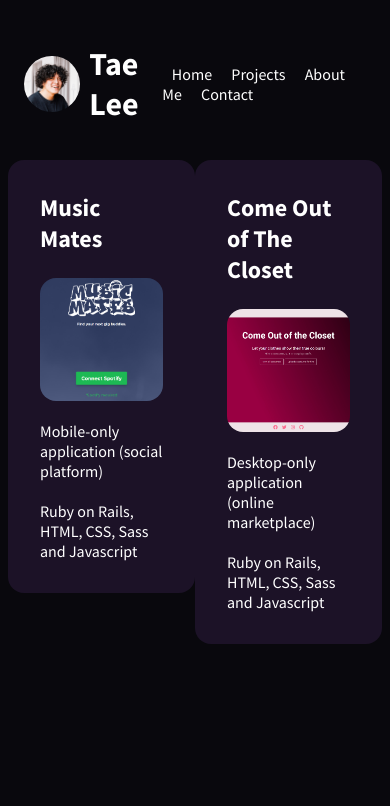
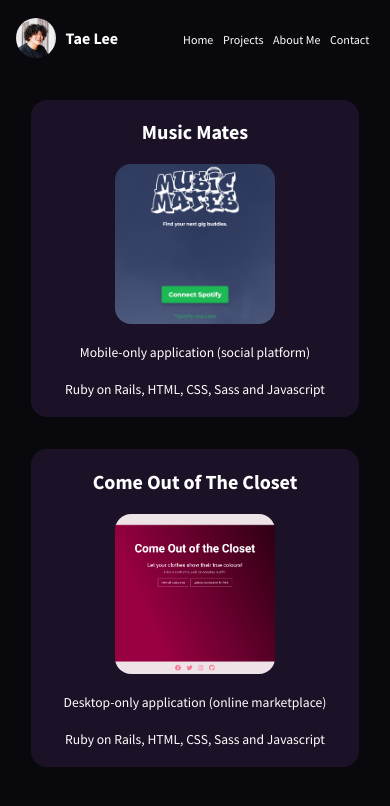
Before and after one commit to taeleenz38/portfolio, a Next.js app: page /projects in a window 390 px wide. Shown: the top 806 px of the page. Built offline with nearby package versions, Linux system fonts and the light colour scheme.

Commit message:
portfolio responsiveness - done

```diff
--- a/pages/index.tsx
+++ b/pages/index.tsx
@@ -1,5 +1,6 @@
 import React from 'react'
 import Navbar0 from 'components/navbarIndex'
+import Dropdown0 from 'components/dropdown0'
 import Image from 'next/image'
 import Head from 'next/head'
 
--- a/styles/aboutme.css
+++ b/styles/aboutme.css
@@ -19,3 +19,23 @@
   font-size: 1.75rem;
   margin-top: 0;
 }
+
+@media (max-width: 768px) {
+  .infocard-2 h3 {
+    font-size: 1.3rem;
+  }
+
+  .infocard-2 p {
+    font-size: 0.9rem;
+  }
+}
+
+@media (max-width: 455px) {
+  .infocard-2 h3 {
+    font-size: 1.15rem;
+  }
+
+  .infocard-2 p {
+    font-size: 0.75rem;
+  }
+}
--- a/styles/contact.css
+++ b/styles/contact.css
@@ -1,12 +1,12 @@
 .contactCard {
-  width: 25%;
+  width: 420px;
   display: flex;
   flex-direction: column;
   margin: 5rem auto;
   justify-content: space-between;
   align-items: center;
   background-color: #1C1227;
-  padding: 2rem 2rem;
+  padding: 2rem;
   border-radius: 0.75rem;
 }
 
@@ -20,7 +20,7 @@
   display: flex;
   flex-direction: column;
   align-items: center;
-  width: 90%;
+  width: 310px;
 }
 
 #email {
@@ -32,7 +32,7 @@
   border: 1px solid white;
   background-color: #1C1227;
   padding: 0.5rem;
-  width: 100%;
+  width: 380px;
   color: white;
 }
 
@@ -40,7 +40,7 @@
   margin: 0;
   box-sizing: border-box;
   margin-bottom: 2rem;
-  width: 100%;
+  width: 380px;
   height: 15rem;
   border: 1px solid white;
   background-color: #1C1227;
@@ -64,3 +64,18 @@
   transform: translateY(-0.2rem);
   box-shadow: 0 0.5rem 0.25rem -0.25rem #E42575;
 }
+
+@media (max-width: 768px) {
+  .contactCard {
+    width: 320px;
+    padding: 1rem;
+  }
+
+  #email {
+    width: 300px;
+  }
+
+  #message {
+    width: 300px;
+  }
+}
--- a/styles/index.css
+++ b/styles/index.css
@@ -152,4 +152,33 @@
   .info h4 {
     display: none;
   }
+
+  .navbar-index {
+    padding: 0.5rem 1rem;
+
+  }
+
+  .navbar-index a {
+    margin: 0 0.3rem;
+    font-size: 1rem;
+  }
+
+  .navbar-index h3 {
+    font-size: 1.5rem;
+  }
 }
+
+@media (max-width: 455px) {
+  .navbar-index a {
+    margin: 0 0.3rem;
+    font-size: 0.75rem;
+  }
+
+  .navbar-index h3 {
+    font-size: 1rem;
+  }
+
+  .navbar-index {
+    padding: 0.25rem 0.5rem;
+  }
+}
--- a/styles/navbar.css
+++ b/styles/navbar.css
@@ -21,7 +21,7 @@
 
 .navbar h3 {
   font-size: 2rem;
-  margin-left: 0.6rem;
+  margin-left: 1rem;
 }
 
 .navbar img {
@@ -35,10 +35,36 @@
 
 @media (max-width: 768px) {
   .navbar a {
+    margin: 0 0.3rem;
     font-size: 1rem;
   }
 
   .navbar {
-    padding: 0.25rem 1rem;
+    padding: 0.5rem 1rem;
+  }
+
+  .navbar h3 {
+    font-size: 1.5rem;
+    margin-left: 0.6rem;
+  }
+
+  .navbar img {
+    width: 40px !important;
+    height: 40px !important;
   }
 }
+
+@media (max-width: 455px) {
+  .navbar a {
+    margin: 0 0.3rem;
+    font-size: 0.75rem;
+  }
+
+  .navbar h3 {
+    font-size: 1rem;
+  }
+
+  .navbar {
+    padding: 0.25rem 0.5rem;
+  }
+}
--- a/styles/projects.css
+++ b/styles/projects.css
@@ -1,6 +1,7 @@
 .card-list {
   display: flex;
   justify-content: space-evenly;
+  margin-top: 1rem;
 }
 
 .projectCard {
@@ -39,3 +40,59 @@
   margin-bottom: 0;
   padding: 0;
 }
+
+@media (max-width: 1280px) {
+  .projectCard img {
+    width: 380px !important;
+    height: 380px !important;
+  }
+}
+
+@media (max-width: 1000px) {
+  .projectCard img {
+    width: 240px !important;
+    height: 240px !important;
+  }
+  .projectCard h3 {
+    margin-top: 0;
+    font-size: 1.25rem;
+  }
+
+  .projectCard p {
+    margin-top: 1.25rem;
+    font-size: 0.85rem;
+    margin-bottom: 0;
+    padding: 0;
+  }
+
+  .projectCard {
+    padding: 1.2rem;
+  }
+}
+
+@media (max-width: 768px) {
+  .projectCard img {
+    width: 160px !important;
+    height: 160px !important;
+  }
+
+  .card-list {
+    display: flex;
+    flex-direction: column;
+    justify-content: space-evenly;
+  }
+
+  .projectCard {
+    display: flex;
+    flex-direction: column;
+    justify-content: center;
+    align-items: center;
+    background-color: #1C1227;
+    border-radius: 1rem;
+    padding: 1.2rem;
+    transition: all 0.2s;
+    width: 290px;
+    margin: 1rem auto;
+  }
+
+}
```
